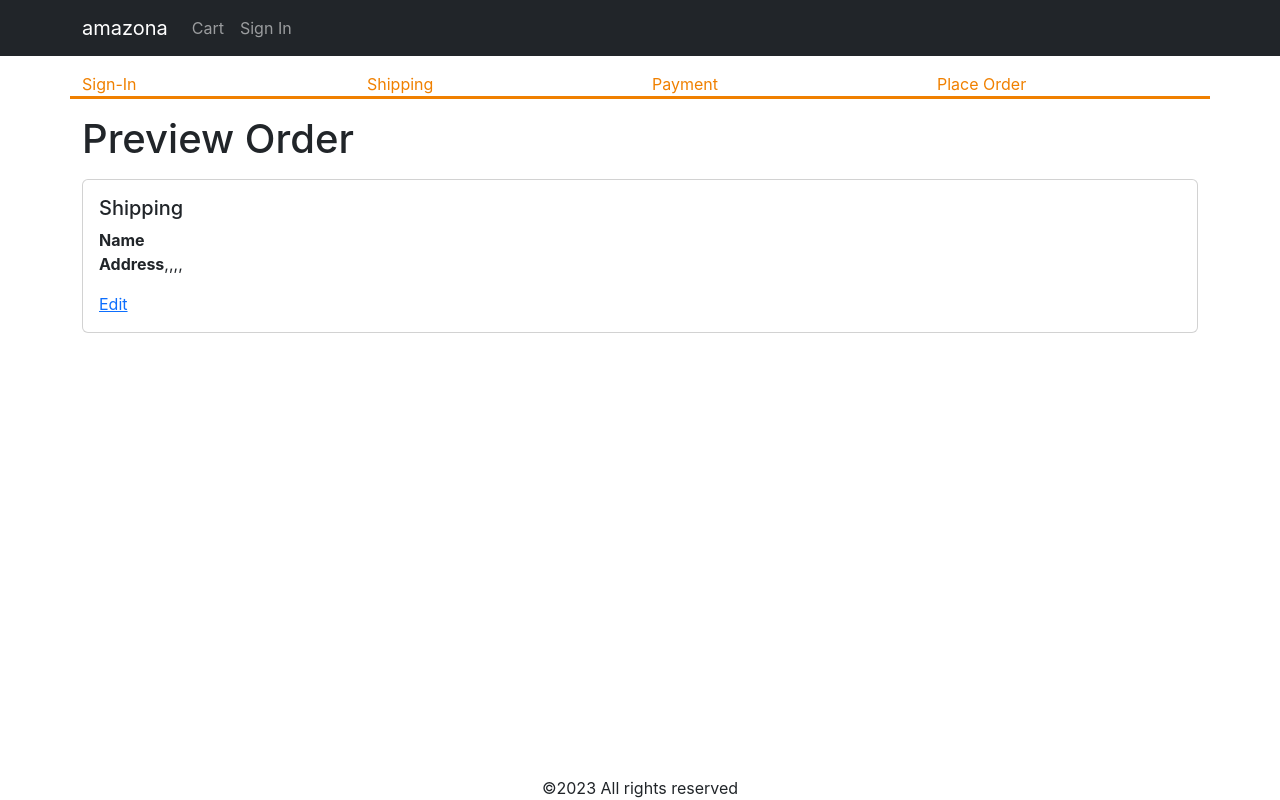
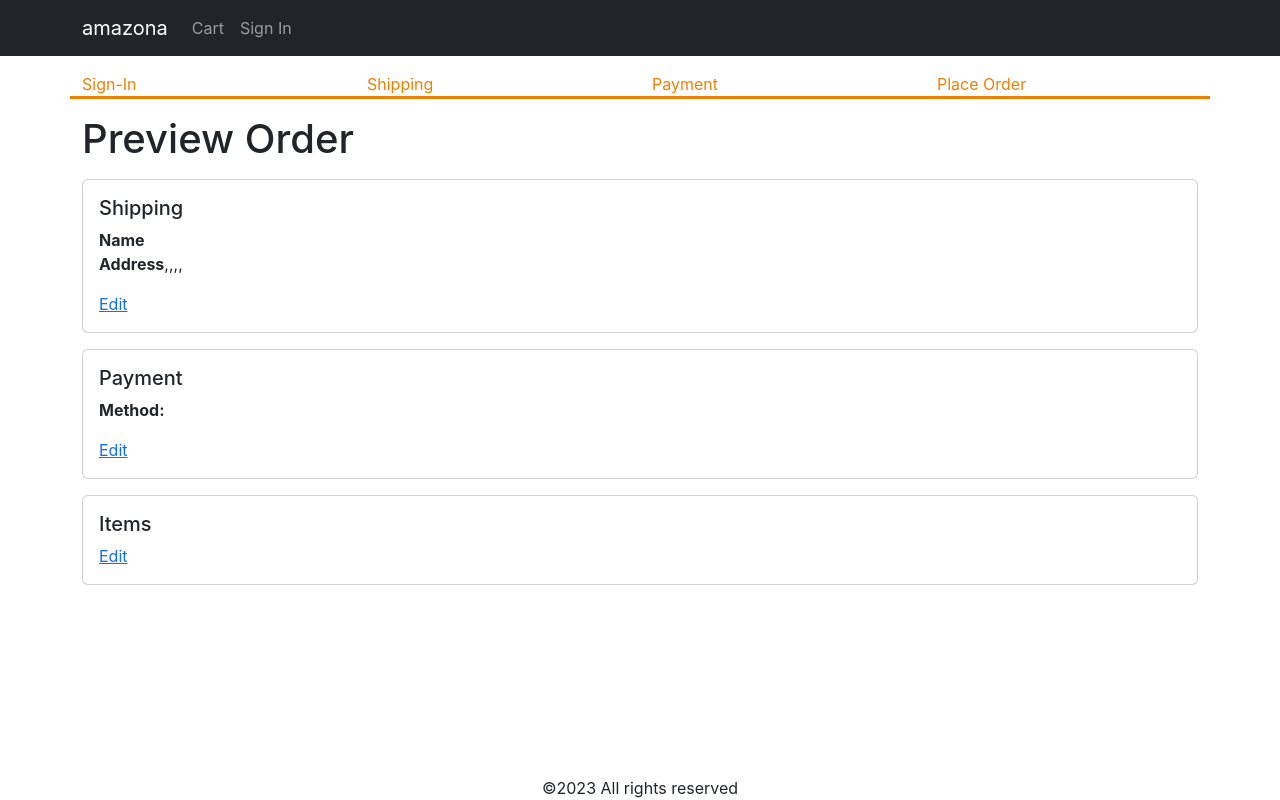
Before and after one commit to OybekKayumov/amazona, a React (Create React App) app in the folder frontend/: page /placeorder in a window 1280 px wide. Built offline with nearby package versions, Linux system fonts and the light colour scheme.

Commit message:
Add place order screen

```diff
--- a/frontend/src/screens/PlaceOrderScreen.js
+++ b/frontend/src/screens/PlaceOrderScreen.js
@@ -37,6 +37,45 @@ const PlaceOrderScreen = () => {
               <Link to="/shipping">Edit</Link>
             </Card.Body>
           </Card>
+
+          <Card className='mb-3'>
+            <Card.Body>
+              <Card.Title>Payment</Card.Title>
+
+              <Card.Text>
+                <strong>Method:</strong> {cart.paymentMethod}
+              </Card.Text>
+
+              <Link to="/payment">Edit</Link>
+            </Card.Body>
+          </Card>
+
+          <Card className='mb-3'>
+            <Card.Body>
+              <Card.Title>Items</Card.Title>
+
+              <ListGroup variant='flush'>
+                {cart.cartItems.map((item) => (
+                  <ListGroup.Item key={item._id}>
+                    <Row className='align-items-center'>
+                      <Col md={6}>
+                        <img
+                          src={item.image} alt={item.name}
+                          className='img-fluid rounded img-thumbnail'
+                        ></img>{' '}
+
+                        <Link to={`/product/${item.slug}`}>{item.name}</Link>
+                      </Col>
+                      <Col md={3}><span>{item.quantity}</span></Col>
+                      <Col md={3}>{item.price}</Col>
+                    </Row>
+                  </ListGroup.Item>
+                ))}
+              </ListGroup>
+
+              <Link to="/cart">Edit</Link>
+            </Card.Body>
+          </Card>
         </Col>
       </Row>
     </div>
```
